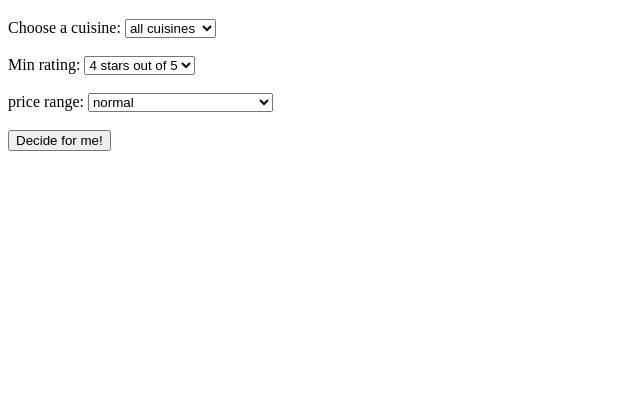
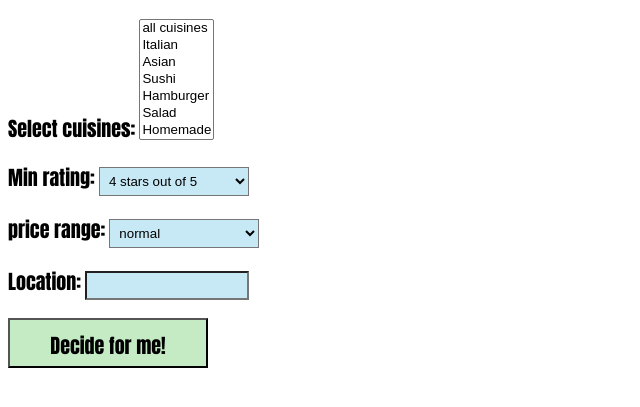
Before and after one commit to karenav/capstone, a plain HTML site: page index.html in a window 1280 px wide. Shown: the part 61-468 px from the top of the page, without its empty margins (0-640 px from the left). Drawn offline with Linux system fonts and the light colour scheme; a script that the page names is missing.

Commit message:
updating prototype to final version #2

```diff
--- a/index.html
+++ b/index.html
@@ -9,8 +9,8 @@
   <body onload="">
     <h1> FoodMood - your food order helper!</h1>
     <form action="/results.html">
-      <label for="cuisine">Choose a cuisine:</label>
-      <select class="button" name="cuisine" id="cuisine">
+      <label for="cuisine" class="text-content">Select cuisines:</label>
+      <select name="cuisine" id="cuisine" multiple size="7">
         <option value="all">all cuisines</option>
         <option value="Italian">Italian</option>
         <option value="Asian">Asian</option>
@@ -20,7 +20,7 @@
         <option value="Homemade">Homemade</option>
       </select>
       <br><br>
-      <label for="rating">Min rating:</label>
+      <label for="rating" class="text-content">Min rating:</label>
       <select class="button" name="rating" id="rating">
         <option value="5">5 stars out of 5</option>
         <option value="4" selected="selected">4 stars out of 5</option>
@@ -29,7 +29,7 @@
         <option value="1">1 stars out of 5</option>
       </select>
       <br><br>
-      <label for="price">price range:</label>
+      <label for="price" class="text-content">price range:</label>
       <select class="button" name="price" id="price">
         <option value="low">low budget</option>
         <option value="normal" selected="selected">normal</option>
@@ -37,6 +37,9 @@
         <option value="very high">no budget limit</option>
       </select>
       <br><br>
+      <label for="location" class="text-content">Location:</label>
+      <input class="button" type="text" id="location" name="location">
+      <br><br>
       <input class="submit" type="submit" value="Decide for me!">
     </form>
   </body>
--- a/style.css
+++ b/style.css
@@ -35,3 +35,18 @@ li {
   display: inline-block;
   margin-left: 15px;
 }
+
+.submit {
+  background-color: rgb(197, 235, 197);
+  width: 200px;
+  height: 50px;
+  padding: 10px;
+  font-size: 20px;
+  font-family: Impact, Charcoal, sans-serif;
+}
+
+.button {
+  width: 150px;
+  padding: 5px;
+  background-color: rgb(199, 232, 245);
+}
```
